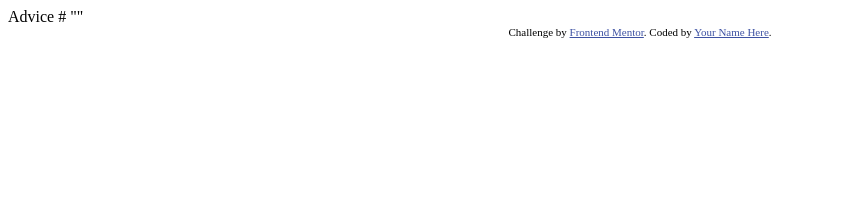
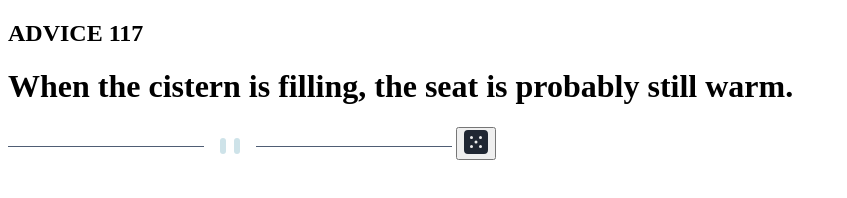
Before and after one commit to Asimcoded/advice-generator-app, a plain HTML site: page index.html in a window 1280 px wide. Shown: the whole page, without its empty margins (0-847 px from the left). Drawn offline with Linux system fonts and the light colour scheme.

Commit message:
Added style.css and script.js

```diff
--- a/index.html
+++ b/index.html
@@ -2,27 +2,21 @@
 <html lang="en">
 <head>
   <meta charset="UTF-8">
-  <meta name="viewport" content="width=device-width, initial-scale=1.0"> <!-- displays site properly based on user's device -->
-
+  <meta name="viewport" content="width=device-width, initial-scale=1.0">
   <link rel="icon" type="image/png" sizes="32x32" href="./images/favicon-32x32.png">
 
-  <title>Frontend Mentor | Advice generator app</title>
-
-  <!-- Feel free to remove these styles or customise in your own stylesheet 👍 -->
-  <style>
-    .attribution { font-size: 11px; text-align: center; }
-    .attribution a { color: hsl(228, 45%, 44%); }
-  </style>
+  <title>Advice generator app By frontendmentor made by Asim</title>
+  <link rel="stylesheet" href="style.css">
 </head>
 <body>
-
-  Advice #<!-- Advice ID goes here -->
-
-  "<!-- Advice text goes here -->"
-
-  <div class="attribution">
-    Challenge by <a href="https://www.frontendmentor.io?ref=challenge" target="_blank">Frontend Mentor</a>.
-    Coded by <a href="#">Your Name Here</a>.
+  <div class="container">
+    <h2 class="advice_id">ADVICE <span id="ad_id">117</span></h2>
+    <h1 id="advice">When the cistern is filling, the seat is probably still warm.</h1>
+    <img src="images/pattern-divider-desktop.svg" alt="">
+    <button id="btn_generate">
+      <img src="images/icon-dice.svg" alt="">
+    </button>
   </div>
+  <script src="script.js"></script>
 </body>
 </html>
```
Also changed, not shown: script.js (added), style.css (added).
